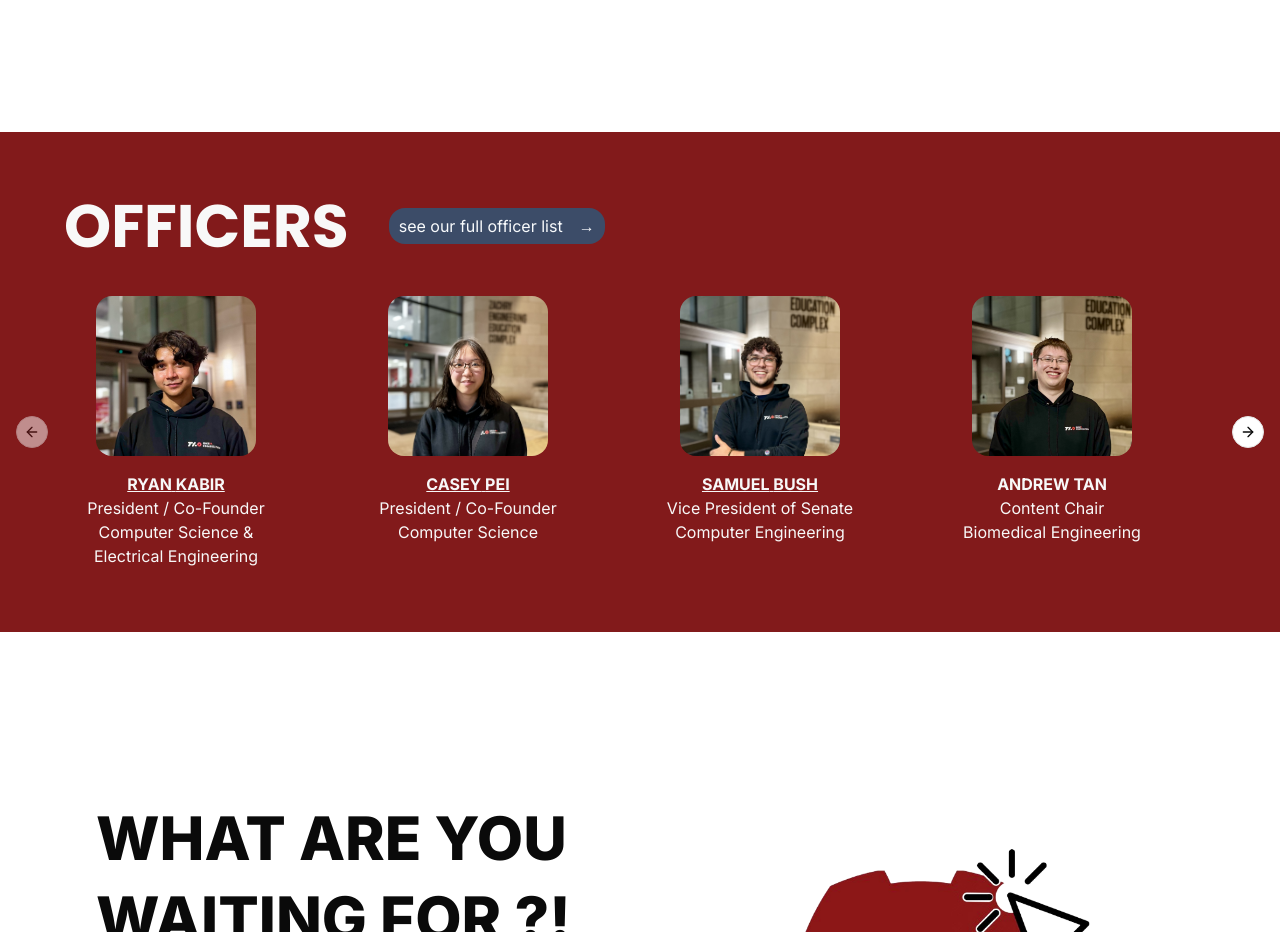
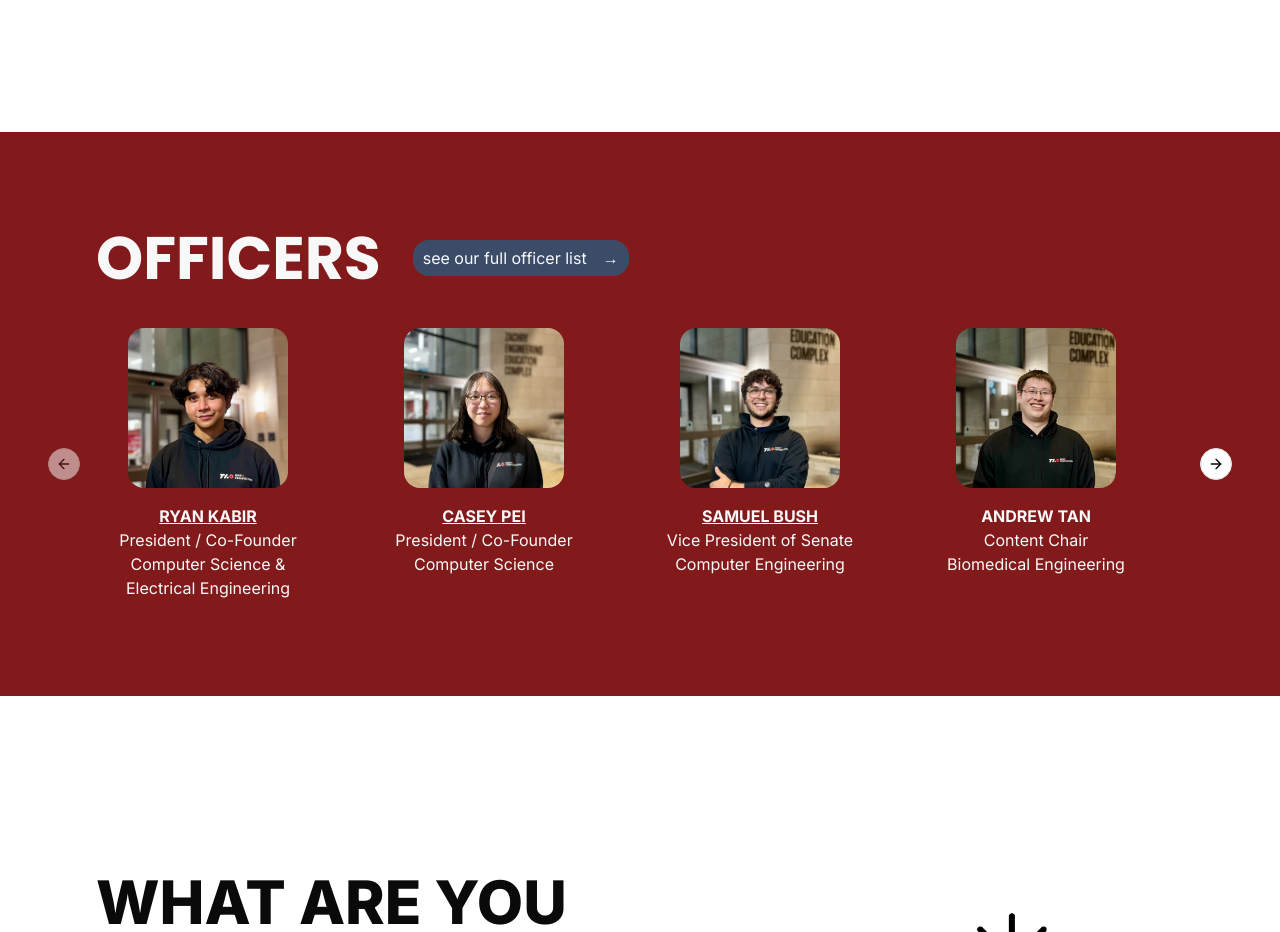
Before and after one commit to TAO-ENGR/club-website, a Next.js app in the folder club-website/: page / in a window 1280 px wide. Shown: the part 2100-3032 px from the top of the page. Built offline with nearby package versions, Linux system fonts and the light colour scheme.

Commit message:
fixed carousel hopefully

```diff
--- a/club-website/src/app/_subsections/home-officers.tsx
+++ b/club-website/src/app/_subsections/home-officers.tsx
@@ -22,8 +22,8 @@ export default function HomeOfficers() {
   const execs: OfficerType[] = execData;
   const officers: OfficerType[] = officerData;
   return (
-    <div className={`w-[100vw] text-left bg p-16 ${home["bg-maroon"]}`}>
-      <div className="flex gap-10 items-center mb-10">
+    <div className={`w-[100vw] text-left bg p-8 lg:p-24 ${home["bg-maroon"]}`}>
+      <div className="flex flex-col lg:flex-row gap-4 lg:gap-8 lg:items-center mb-10">
         <h1
           className={`font-bold text-6xl ${home["text-light-gray"]}`}
           style={poppins.style}
@@ -37,10 +37,10 @@ export default function HomeOfficers() {
         </div>
       </div>
 
-      <Carousel>
+      <Carousel className=" px-8 lg:px-0">
         <CarouselContent>
           {execs.map((exec, index) => (
-            <CarouselItem className="basis-1/4" key={index}>
+            <CarouselItem className="md:basis-1/2 lg:basis-1/4" key={index}>
               <div className="flex flex-col items-center justify-center text-center w-56">
                 {exec.desc == "" ? (
                   <Image
@@ -92,8 +92,8 @@ export default function HomeOfficers() {
           ))}
 
           {officers.map((officer, index) => (
-            <CarouselItem className="basis-1/4" key={index}>
-              <div className="flex flex-col items-center justify-center text-center w-44">
+            <CarouselItem className="md:basis-1/2 lg:basis-1/4" key={index}>
+              <div className="flex flex-col items-center justify-center text-center w-56">
                 {officer.desc == "" ? (
                   <Image
                     src={officer.img}
@@ -143,8 +143,8 @@ export default function HomeOfficers() {
             </CarouselItem>
           ))}
         </CarouselContent>
-        <CarouselPrevious />
-        <CarouselNext />
+        <CarouselPrevious className="mx-16 lg:mx-0"/>
+        <CarouselNext className="mx-20 lg:mx-0" />
       </Carousel>
     </div>
   );
```
